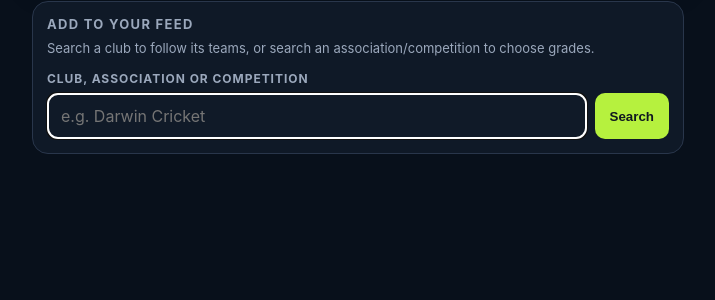
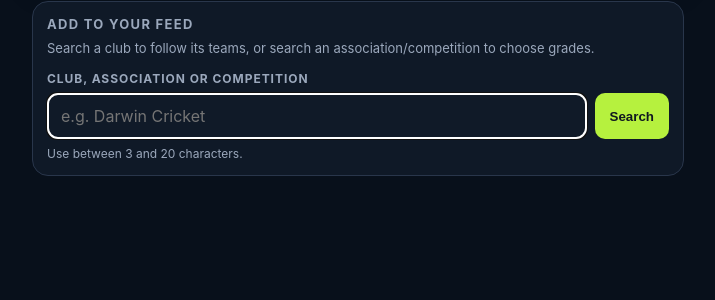
Before and after one commit to durtSIan/carnival-live, a Flask app: page /setup in a window 1280 px wide. Shown: the part 231-531 px from the top of the page, without its empty margins (282-997 px from the left). Run offline with Flask 3, Linux system fonts and the light colour scheme.

Commit message:
Explain setup search length limit

```diff
--- a/app.py
+++ b/app.py
@@ -152,11 +152,13 @@ def create_app(service: MatchService | None = None, setup_source=None, favourite
     @app.get("/setup")
     def setup_search():
         query, results, error = request.args.get("q", "").strip(), [], ""
-        if len(query) >= 3:
+        if len(query) > 20:
+            error = "Search names must be 20 characters or fewer."
+        elif len(query) >= 3:
             try: results = source.search_organisations(query)
             except Exception:
                 app.logger.exception("Play Cricket organisation search failed")
-                error = "Search is temporarily unavailable. You can still use advanced grade entry."
+                error = "Search is temporarily unavailable. Please try again shortly."
         favourite_items = sorted_favourite_items(favourites.all())
         return render_template(
             "setup_search.html", query=query, results=results, favourites=favourite_items,
--- a/static/setup.css
+++ b/static/setup.css
@@ -140,6 +140,7 @@ button:disabled {
 }
 .add-feed h2 { margin-top: 0; }
 .search-form > div { display: grid; grid-template-columns: 1fr auto; gap: 8px; }
+.input-help { display: block; margin-top: 7px; color: var(--muted); font-size: 12px; }
 section { margin-top: 28px; }
 h2 { font-size: 13px; letter-spacing: .1em; text-transform: uppercase; color: var(--muted); }
 .hint { margin: -12px 0 12px; color: var(--muted); font-size: 13px; line-height: 1.4; }
--- a/templates/setup_search.html
+++ b/templates/setup_search.html
@@ -67,9 +67,10 @@
       <form class="search-form" method="get">
         <label for="q">Club, association or competition</label>
         <div>
-          <input id="q" name="q" value="{{ query }}" minlength="3" placeholder="e.g. Darwin Cricket" autofocus>
+          <input id="q" name="q" value="{{ query }}" minlength="3" maxlength="20" aria-describedby="search-help" placeholder="e.g. Darwin Cricket" autofocus>
           <button>Search</button>
         </div>
+        <small id="search-help" class="input-help">Use between 3 and 20 characters.</small>
       </form>
     </section>
 
```
Also changed, not shown: tests/test_app.py (+18 -0 lines).
